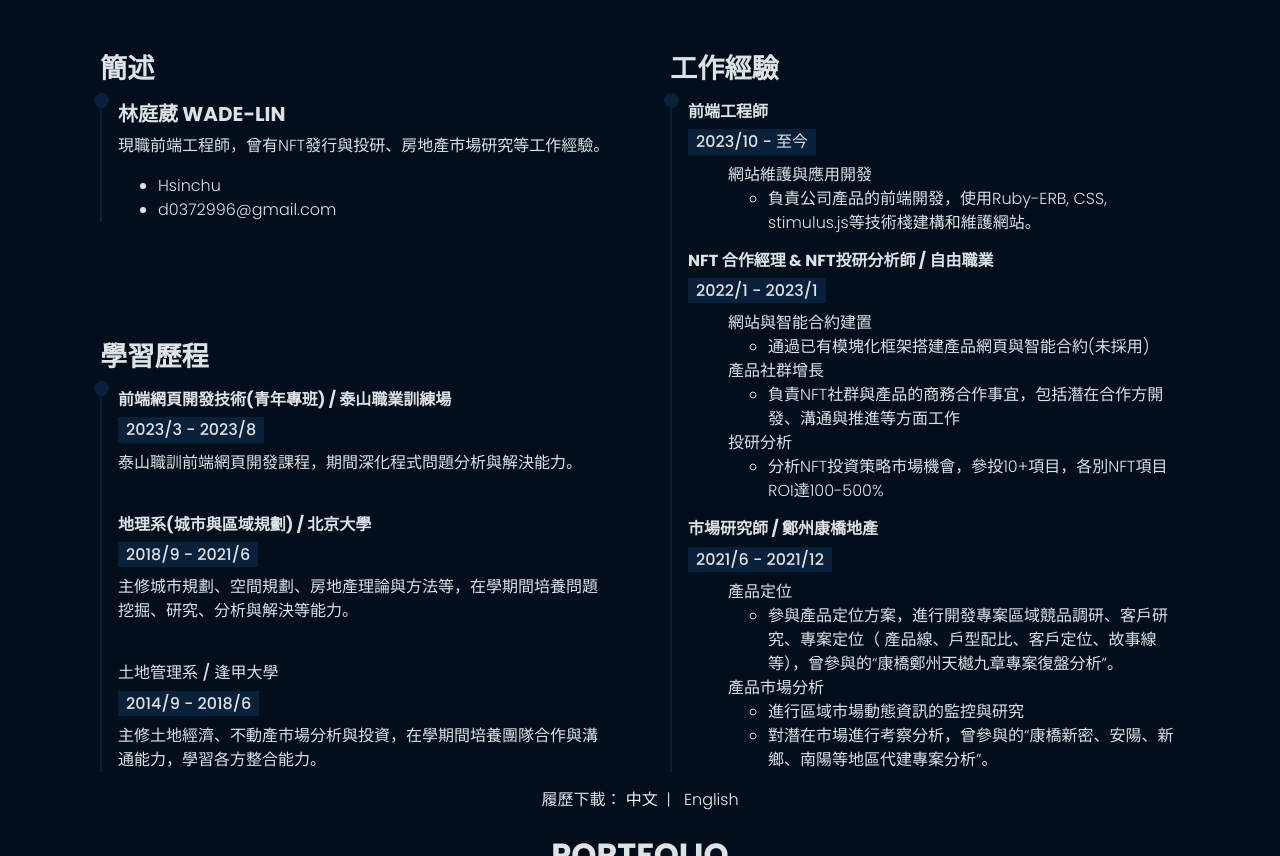
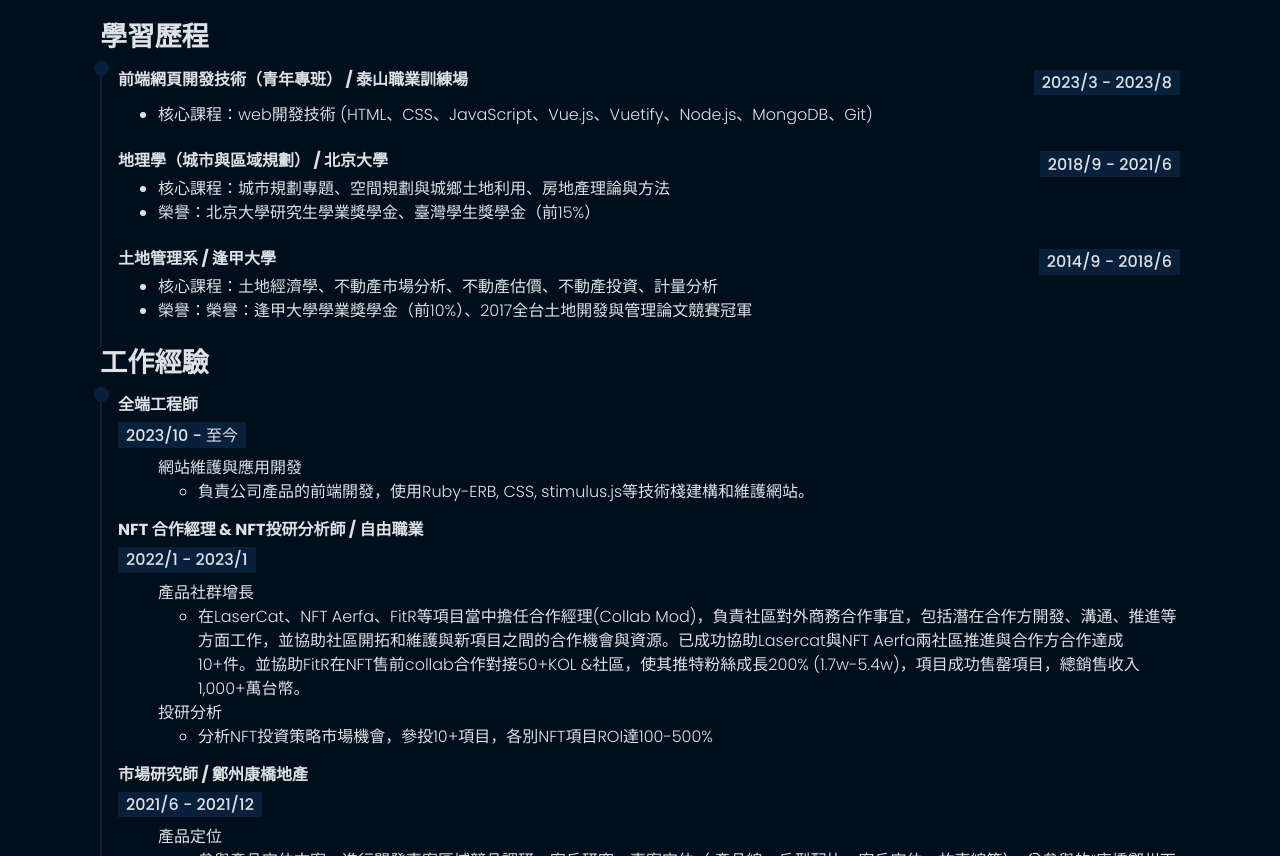
Before and after one commit to adad09382/adad09382.github.io, a plain HTML site: page index.html in a window 1280 px wide. Shown: the part 1944-2800 px from the top of the page. Drawn offline with nearby package versions, Linux system fonts and the light colour scheme.

Commit message:
update learning Portfolio

```diff
--- a/css/style.scss
+++ b/css/style.scss
@@ -357,7 +357,7 @@ td {
 }
 
 .resume_edu {
-  margin-top: 2rem;
+  margin-top: 1rem;
 }
 
 .resume_link {
--- a/index.html
+++ b/index.html
@@ -165,8 +165,7 @@
             <p>
               Hello!我是Wade。是個對事物充滿好奇，積極行動，樂於嘗試可能性的人。
               <br /><br />
-              我是一個Full Stack Engineer
-              ，在過往的某個工作專案中，因工作需求接觸到了寫程式，
+              我是一個Full Stack Engineer，在過往的某個工作專案中，因工作需求接觸到了寫程式，
               便對寫程式燃起了興趣，開始了程式自學之旅， 自學完成台大CC Club的
               python課程與Udemy上的全端網頁課程，
               為了讓自己在程式功力上更進一步，參與新北泰山職訓前端網頁開發課程，期許用程式解決更多生活上的問題，
@@ -211,7 +210,7 @@
     <section id="ability">
       <div class="container">
         <div class="row">
-          <div class="col-12 d-flex title justify-content-center mb-5">
+          <div class="col-12 d-flex title justify-content-center mb-3">
             <h6>ABILITY</h6>
           </div>
           <div class="col-sm-12 col-lg-4 mb bg-deep-gray">
@@ -281,27 +280,10 @@
     <section id="resume">
       <div class="container">
         <div class="row">
-          <div class="col-12 d-flex title justify-content-center mb-5">
+          <div class="col-12 d-flex title justify-content-center mb-3">
             <h6>RESUME</h6>
           </div>
-          <div class="col-sm-12 col-md-6 d-flex flex-column">
-            <div
-              class="col wow animate__fadeInUp"
-              data-wow-duration="1s"
-              data-wow-delay="0.1s"
-            >
-              <h5 class="h5">簡述</h5>
-              <div class="resume_text">
-                <h5><b>林庭葳 WADE-LIN</b></h5>
-                <p>
-                  現職前端工程師，曾有NFT發行與投研、房地產市場研究等工作經驗。
-                </p>
-                <ul>
-                  <li>Hsinchu</li>
-                  <li>d0372996@gmail.com</li>
-                </ul>
-              </div>
-            </div>
+          <div class="col-sm-12 d-flex flex-column">
             <div
               class="col resume_edu wow animate__fadeInUp"
               data-wow-duration="1s"
@@ -309,27 +291,38 @@
             >
               <h5 class="h5">學習歷程</h5>
               <div class="resume_text">
-                <h6><b> 前端網頁開發技術(青年專班) / 泰山職業訓練場</b></h6>
-                <h6 class="bg-time">2023/3 - 2023/8</h6>
-                <p>
-                  泰山職訓前端網頁開發課程，期間深化程式問題分析與解決能力。
-                </p>
+                <div class="d-flex justify-content-between">
+                  <h6><b> 前端網頁開發技術（青年專班） / 泰山職業訓練場</b></h6>
+                  <h6 class="bg-time">2023/3 - 2023/8</h6>
+                </div>
+                <ul class="mb-0">
+                  <li>核心課程：web開發技術 (HTML、CSS、JavaScript、Vue.js、Vuetify、Node.js、MongoDB、Git)</li>
+                </ul>
                 <br />
-                <h6><b>地理系(城市與區域規劃) / 北京大學</b></h6>
-                <h6 class="bg-time">2018/9 - 2021/6</h6>
-                <p>
-                  主修城市規劃、空間規劃、房地產理論與方法等，在學期間培養問題挖掘、研究、分析與解決等能力。
-                </p>
+                <div class="d-flex justify-content-between">
+                  <h6 class="mb-0"><b> 地理學（城市與區域規劃） / 北京大學</b></h6>
+                  <h6 class="mb-0 bg-time">2018/9 - 2021/6</h6>
+                </div>
+                <ul class="mb-0">
+                  <li>核心課程：城市規劃專題、空間規劃與城鄉土地利用、房地產理論與方法</li>
+                  <li>榮譽：北京大學研究生學業獎學金、臺灣學生獎學金（前15%）</li>
+                </ul>
                 <br />
-                <h6>土地管理系 / 逢甲大學</h6>
-                <h6 class="bg-time">2014/9 - 2018/6</h6>
-                <p>
-                  主修土地經濟、不動產市場分析與投資，在學期間培養團隊合作與溝通能力，學習各方整合能力。
-                </p>
+                <div class="d-flex justify-content-between">
+                  <h6 class="mb-0"><b> 土地管理系 / 逢甲大學 </b></h6>
+                  <h6 class="mb-0 bg-time">2014/9 - 2018/6</h6>
+                </div>
+                <ul class="mb-0">
+                  <li>核心課程：土地經濟學、不動產市場分析、不動產估價、不動產投資、計量分析</li>
+                  <li>榮譽：榮譽：逢甲大學學業獎學金（前10%）、2017全台土地開發與管理論文競賽冠軍</li>
+                </ul>
+                <br />
               </div>
             </div>
           </div>
-          <div class="col-sm-12 col-md-6 mt">
+
+
+          <div class="col-sm-12 mt">
             <div
               class="col wow animate__fadeInUp"
               data-wow-duration="1s"
@@ -337,7 +330,7 @@
             >
               <h5 class="h5">工作經驗</h5>
               <div class="resume_text">
-                <h6><b> 前端工程師</b></h6>
+                <h6><b> 全端工程師</b></h6>
                 <h6 class="bg-time">2023/10 - 至今</h6>
                 <ul>
                   <li class="li">網站維護與應用開發</li>
@@ -351,14 +344,10 @@
                 <h6><b> NFT 合作經理 & NFT投研分析師 / 自由職業</b></h6>
                 <h6 class="bg-time">2022/1 - 2023/1</h6>
                 <ul>
-                  <li class="li">網站與智能合約建置</li>
-                  <ul>
-                    <li>通過已有模塊化框架搭建產品網頁與智能合約(未採用)</li>
-                  </ul>
                   <li class="li">產品社群增長</li>
                   <ul>
                     <li>
-                      負責NFT社群與產品的商務合作事宜，包括潛在合作方開發、溝通與推進等方面工作
+                      在LaserCat、NFT Aerfa、FitR等項目當中擔任合作經理(Collab Mod)，負責社區對外商務合作事宜，包括潛在合作方開發、溝通、推進等方面工作，並協助社區開拓和維護與新項目之間的合作機會與資源。已成功協助Lasercat與NFT Aerfa兩社區推進與合作方合作達成10+件。並協助FitR在NFT售前collab合作對接50+KOL &社區，使其推特粉絲成長200% (1.7w-5.4w)，項目成功售罄項目，總銷售收入1,000+萬台幣。
                     </li>
                   </ul>
                   <li class="li">投研分析</li>
```
